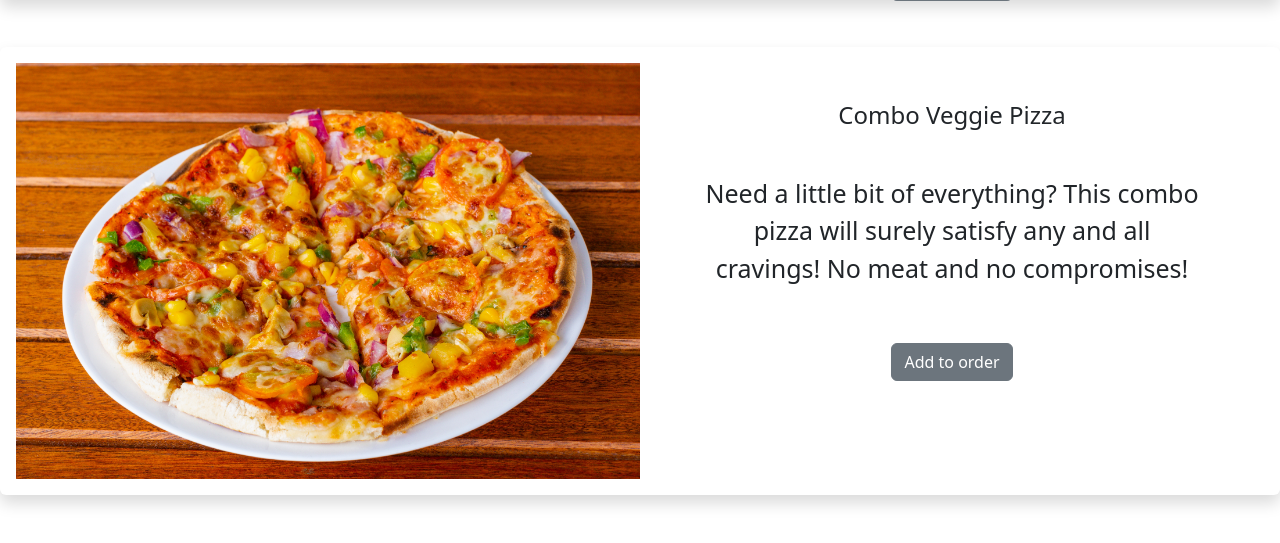
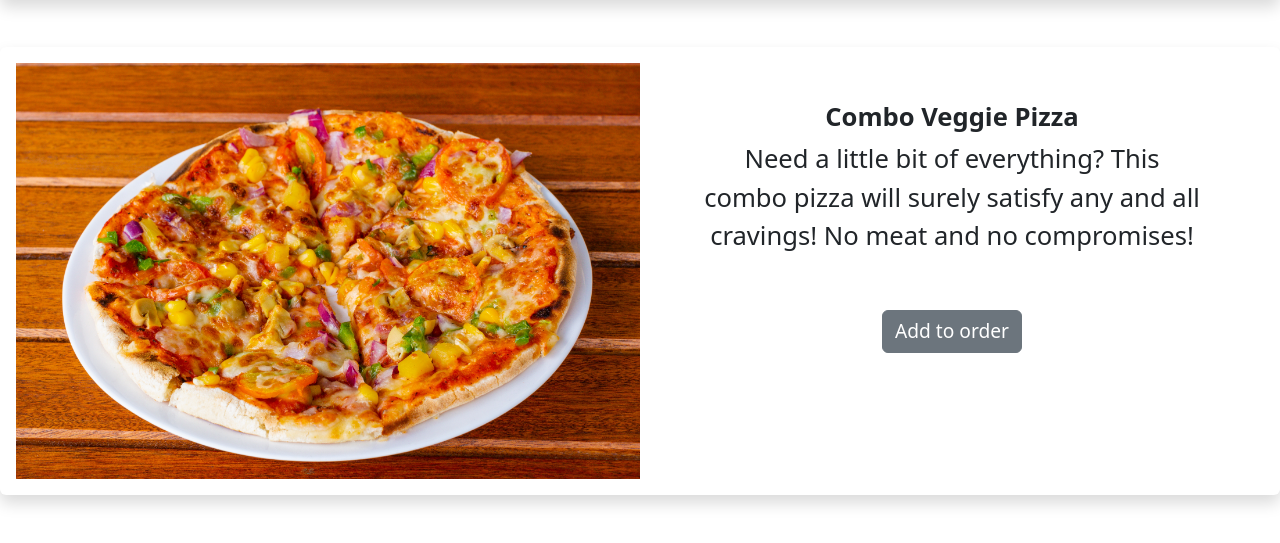
Before and after one commit to manriquezmanny/marys-pizzeria, a Flask app: page /menu in a window 1280 px wide. Shown: the part 1402-1945 px from the top of the page. Run offline with Flask 2, Linux system fonts and the light colour scheme.

Commit message:
Fixed styling issues when resizing window and set up sqlite for now will switch to mySQL

```diff
--- a/app.py
+++ b/app.py
@@ -7,13 +7,14 @@ from datetime import datetime
 from dotenv import load_dotenv
 import os
 
+
 # Creating Flask app.
 app = Flask(__name__)
+
 
 # Getting and setting secret key and ensuring it isn't pushed to github by using dotenv and .gitignore
 load_dotenv()
 app.config['SECRET_KEY'] = os.getenv("SECRET_KEY")
-
 # Adding Database
 app.config['SQLALCHEMY_DATABASE_URI'] = "sqlite:///maryspizza.db"
 # Initializing Database
@@ -23,15 +24,21 @@ db = SQLAlchemy(app)
 # Creating Database Models (i.e tables using sqlalchemy)
 class Accounts(db.Model):
     id = db.Column(db.Integer, primary_key=True)
-    email = db.Column(db.String(50), nullable=False, unique=True)
+    email = db.Column(db.String(80), nullable=False, unique=True)
     password = db.Column(db.String, nullable=False)
     points = db.Column(db.Integer, default=0, nullable=False)
+    #Creating a dunder repr function to return a string if the class is printed or returned.
+    def __repr__(self):
+        return "<Email %r>" % self.email
 
 class Orders(db.Model):
     id = db.Column(db.Integer, primary_key=True)
     customer_id = db.Column(db.Integer)
-    email = db.Column(db.String(50), nullable=False)
+    email = db.Column(db.String(80), nullable=False)
     date_time = db.Column(db.DateTime, default=datetime.utcnow)
+    #Creating dunder repr function for Orders
+    def __repr__(self):
+        return "<Order at: %r>" % self.date_time
 
 
 # Creating Form Classes using wtforms
@@ -50,7 +57,7 @@ class AddToOrder(FlaskForm):
     submit = SubmitField("Add to order")
 
 
-# Creating a global menu to dynamically update menu template and get useful information.
+# Creating a global menu to dynamically update menu template with jinja and get useful information.
 MENU = {"pepperonicheese": {"small":8.00, "medium":12.00, "large":13.50, "text": "Pepperoni Pizza", "description": "Mary's take at the staple pepperoni and pizza favorite! Experience this perfectly seasoned masterpiece for yourself!"},
         "breakfastpizza": {"small":7.50, "medium":11.50, "large":14.00, "text": "Breakfast Pizza", "description": "It's always breakfast time when you're hungry! Try out this delicious breakfast pizza with hardboiled egg slices as a topping!"},
         "vegetarianpizza": {"small":9.00, "medium":13.00, "large":16.00, "text": "Vegetarian Pizza", "description": "No menu would be complete without a delicious vegetarian meal! Try this carefully crafted recepie today!"},
--- a/static/css/style.css
+++ b/static/css/style.css
@@ -57,11 +57,23 @@ h1{
 }
 
 .itemform{
-    width:40%;
+    max-width:40%;
     text-align:center;
     float:right;
     margin-right:5%;
     font-size: 25px;
+    font-size: 2vw;
+}
+
+#item-title{
+    font-size: 25px;
+    font-size: 2vw;
+    font-weight:bold;
+}
+
+#order-button{
+    font-size: 25px;
+    font-size: 1.5vw;
 }
 
 #logo{
--- a/templates/menu.html
+++ b/templates/menu.html
@@ -7,11 +7,10 @@
             <img class=itemimage src="static/images/{{item}}.jpg">
             <div class="itemform">
                 <br/>
-                <h4>{{ MENU[item].text }}</h4>
-                <br/>
+                <h4 id="item-title">{{ MENU[item].text }}</h4>
                 <p>{{ MENU[item].description }}</p>
                 <br/>
-                {{ order.submit(class="btn btn-secondary") }}
+                {{ order.submit(class="btn btn-secondary", id="order-button") }}
             </div>
         </div>
     {% endfor %}
```
Also changed, not shown: maryspizza.db (added).
